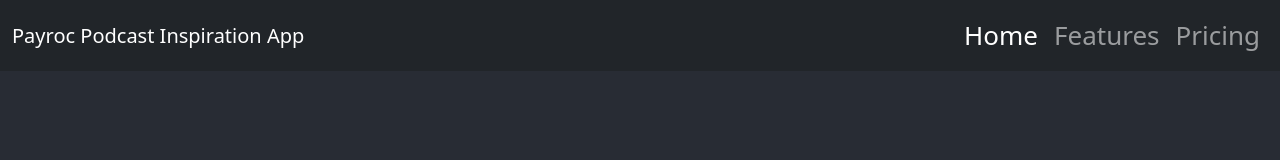
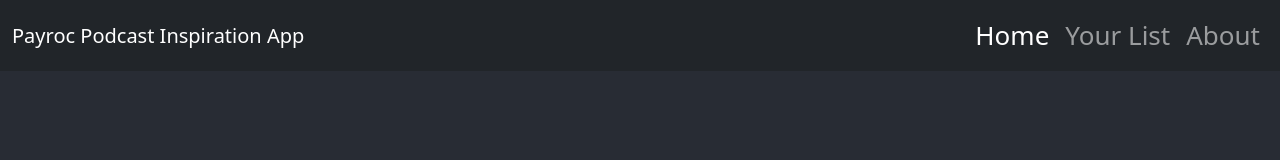
Before and after one commit to michaelgannon13/movie-podcast-app, a React (Create React App) app in the folder my-movie-app/: page / in a window 1280 px wide. Shown: the top 160 px of the page. Built offline with nearby package versions, Linux system fonts and the light colour scheme; no server answers.

Commit message:
added components

```diff
--- a/my-movie-app/src/App.tsx
+++ b/my-movie-app/src/App.tsx
@@ -1,8 +1,8 @@
 /* eslint-disable jsx-a11y/anchor-is-valid */
 import React, { useEffect, useState } from 'react';
-import 'bootstrap/dist/css/bootstrap.min.css';
 import './App.css';
-import MovieList from './MovieList';
+import MovieList from './components/movies/list/MovieList';
+import Nav from './components/nav/Nav';
 import { Movie } from './types';
 
 function App() {
@@ -66,29 +66,7 @@ function App() {
   };
   return (
     <div className="App">
-
-    <nav className="navbar navbar-expand-lg navbar-dark bg-dark fixed-top w-100">
-      <div className="container-fluid">
-        <a className="navbar-brand" href="#">Payroc Podcast Inspiration App</a>
-        <button className="navbar-toggler" type="button" data-bs-toggle="collapse" data-bs-target="#navbarNav" aria-controls="navbarNav" aria-expanded="false" aria-label="Toggle navigation">
-          <span className="navbar-toggler-icon"></span>
-        </button>
-        <div className="collapse navbar-collapse" id="navbarNav">
-          <ul className="navbar-nav ms-auto">
-            <li className="nav-item">
-              <a className="nav-link active" aria-current="page" href="#">Home</a>
-            </li>
-            <li className="nav-item">
-              <a className="nav-link" href="#">Features</a>
-            </li>
-            <li className="nav-item">
-              <a className="nav-link" href="#">Pricing</a>
-            </li>
-          </ul>
-        </div>
-      </div>
-    </nav>
-
+      <Nav />
       <div className="container">
           <div className="row">
             <div className="col-md-6 offset-md-3">
@@ -137,11 +115,10 @@ function App() {
                 </div>
               )}
           </div>
-        </div>
-
-        <div className="listContainer">
-          <MovieList movieList={movieList} />
-        </div>
+      </div>
+      <div className="listContainer">
+        <MovieList movieList={movieList} />
+      </div>
     </div>
   );
 }
--- a/my-movie-app/src/MovieList.tsx
+++ b/my-movie-app/src/components/movies/list/MovieList.tsx
@@ -1,7 +1,8 @@
 // MovieList.tsx
 import './MovieList.css';
 import { useEffect, useState } from 'react';
-import { MovieListProps } from './types';
+import { MovieListProps } from '../../../types';
+import MovieRecommendation from '../recommendation/MovieList';
 
 function MovieList({ movieList }: MovieListProps) {
     const [recommendation, setRecommendation] = useState<string | null>(null);
@@ -57,13 +58,7 @@ function MovieList({ movieList }: MovieListProps) {
                 </div>
             ))}
 
-            <div className="genre-recommendation">
-                {recommendation && (
-                    <div>
-                        <p>Recommended Movie: {recommendation}</p>
-                    </div>
-                )}
-            </div>
+            <MovieRecommendation recommendation={recommendation} />
         </div>
     );
 }
--- /dev/null
+++ b/my-movie-app/src/components/movies/recommendation/MovieList.tsx
@@ -0,0 +1,16 @@
+
+function MovieRecommendation( recommendation: any ) {
+
+    return (
+
+            <div className="genre-recommendation">
+            {recommendation.recommendation && (
+                <div>
+                    <p>Recommended Movie: {recommendation.recommendation}</p>
+                </div>
+            )}
+        </div>
+    );
+}
+
+export default MovieRecommendation;
--- /dev/null
+++ b/my-movie-app/src/components/nav/Nav.tsx
@@ -0,0 +1,29 @@
+import 'bootstrap/dist/css/bootstrap.min.css';
+
+function Nav() {
+  return (
+    <nav className="navbar navbar-expand-lg navbar-dark bg-dark fixed-top w-100">
+      <div className="container-fluid">
+        <a className="navbar-brand" href="#">Payroc Podcast Inspiration App</a>
+        <button className="navbar-toggler" type="button" data-bs-toggle="collapse" data-bs-target="#navbarNav" aria-controls="navbarNav" aria-expanded="false" aria-label="Toggle navigation">
+          <span className="navbar-toggler-icon"></span>
+        </button>
+        <div className="collapse navbar-collapse" id="navbarNav">
+          <ul className="navbar-nav ms-auto">
+            <li className="nav-item">
+              <a className="nav-link active" aria-current="page" href="#">Home</a>
+            </li>
+            <li className="nav-item">
+              <a className="nav-link" href="#">Your List</a>
+            </li>
+            <li className="nav-item">
+              <a className="nav-link" href="#">About</a>
+            </li>
+          </ul>
+        </div>
+      </div>
+    </nav>
+  );
+}
+
+export default Nav;
```
Also changed, not shown: my-movie-app/src/components/movies/list/MovieList.css (renamed from my-movie-app/src/MovieList.css).
